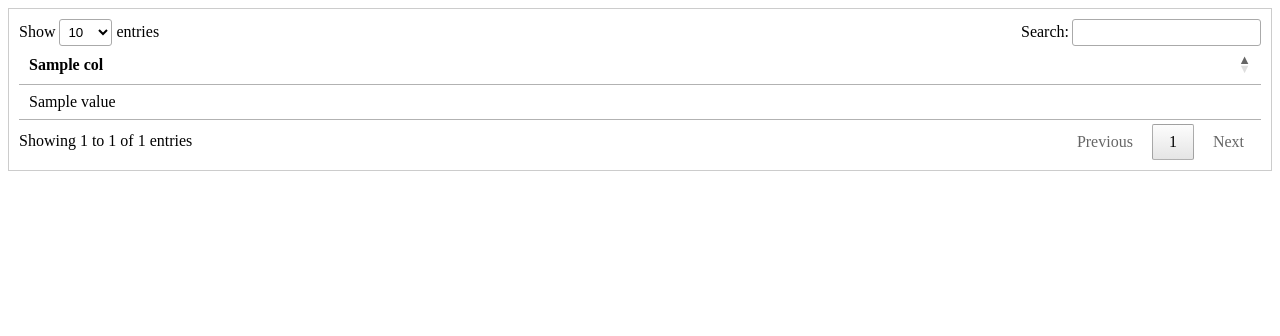
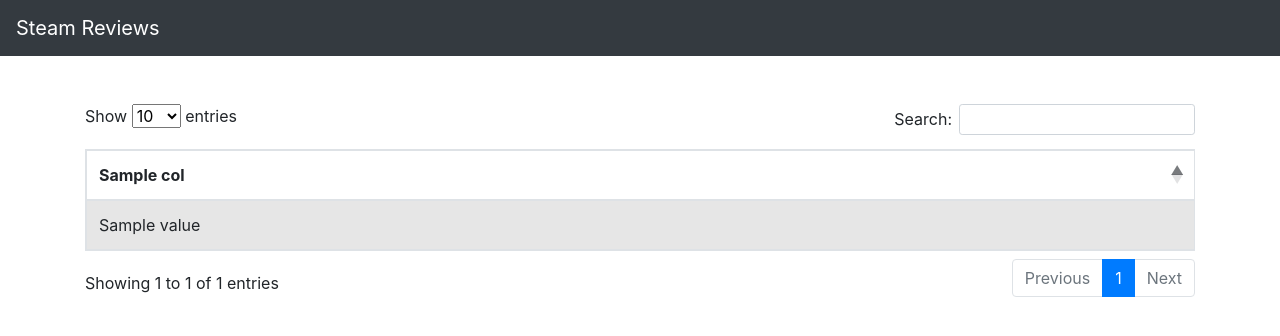
Before and after one commit to Aditya-Sinha0/SteamReviews, a Flask app: template templates/table.html in a window 1280 px wide. Shown: the top 336 px of the page. Run offline with Flask 3, Linux system fonts and the light colour scheme; the template is opened without the code that fills it: most values are stand-ins (such as "Sample title", 1, 10 or a date in 2020); some libraries are stand-ins or nearby versions.

Commit message:
Add minor functionality changes and add bootstrap for webpage

```diff
--- a/templates/table.html
+++ b/templates/table.html
@@ -4,21 +4,26 @@
     <meta charset="UTF-8">
     <meta name="viewport" content="width=device-width, initial-scale=1.0">
     <title>Steam Reviews</title>
-    <link rel="stylesheet" type="text/css" href="https://cdn.datatables.net/1.11.5/css/jquery.dataTables.css">
-    <script type="text/javascript" charset="utf8" src="https://code.jquery.com/jquery-3.6.0.min.js"></script>
+    <link rel="stylesheet" href="https://stackpath.bootstrapcdn.com/bootstrap/4.5.2/css/bootstrap.min.css">
+    <link rel="stylesheet" type="text/css" href="https://cdn.datatables.net/1.11.5/css/dataTables.bootstrap4.min.css">
+    <script src="https://code.jquery.com/jquery-3.6.0.min.js"></script>
     <script type="text/javascript" charset="utf8" src="https://cdn.datatables.net/1.11.5/js/jquery.dataTables.js"></script>
+    <script type="text/javascript" charset="utf8" src="https://cdn.datatables.net/1.11.5/js/dataTables.bootstrap4.min.js"></script>
     <style>
-        .scrollable {
-            max-height: 500px;
-            overflow-y: scroll;
-            border: 1px solid #ccc;
-            padding: 10px;
+        .truncate {
+            max-width: 250px;
+            overflow: hidden;
+            text-overflow: ellipsis;
+            white-space: nowrap;
         }
     </style>
 </head>
 <body>
-    <div class="scrollable">
-        <table id="reviews-table">
+    <nav class="navbar navbar-dark bg-dark">
+        <a class="navbar-brand" href="#">Steam Reviews</a>
+    </nav>
+    <div class="container mt-5 table-responsive">
+        <table id="reviews-table" class="table table-striped table-bordered">
             <thead>
                 <tr>
                     {% for col in columns %}
@@ -29,8 +34,12 @@
             <tbody>
                 {% for row in data %}
                     <tr>
-                        {% for _, value in row.items() %}
-                            <td>{{ value }}</td>
+                        {% for col, value in row.items() %}
+                            {% if col == 'review' %}
+                                <td class="truncate" title="{{ value }}">{{ value }}</td>
+                            {% else %}
+                                <td>{{ value }}</td>
+                            {% endif %}
                         {% endfor %}
                     </tr>
                 {% endfor %}
@@ -38,9 +47,9 @@
         </table>
     </div>
     <script>
-        $(document).ready( function () {
+        $(document).ready(function () {
             $('#reviews-table').DataTable();
-        } );
+        });
     </script>
 </body>
 </html>
```
